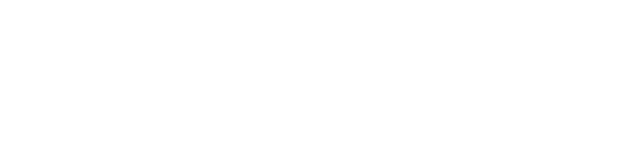
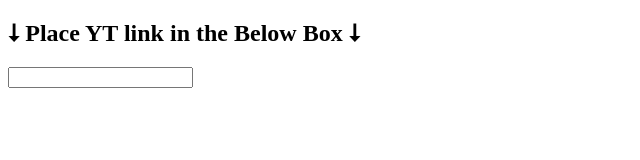
Before and after one commit to looserty1/thumbnail_grabber, a plain HTML site: page index.html in a window 1280 px wide. Shown: the whole page, without its empty margins (0-640 px from the left). Drawn offline with Linux system fonts and the light colour scheme.

Commit message:
Update index.html

```diff
--- a/index.html
+++ b/index.html
@@ -1,5 +1,9 @@
 <!DOCTYPE html>
 <html>
-<head>
-</head>
+  <head>
+  </head>
+  <body>
+    <h2>&#11107;&nbsp;Place YT link in the Below Box&nbsp;&#11107;</h2>
+    <input></input>
+  </body>
 </html>
```
